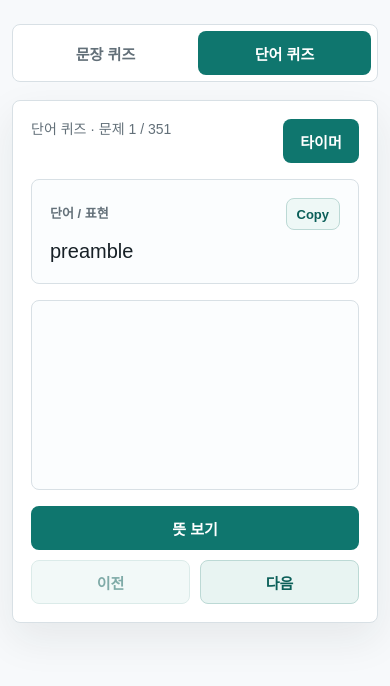
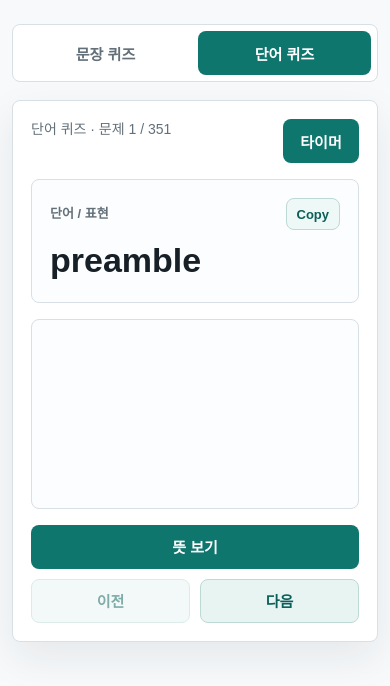
Before and after one commit to hye-w-on/en-quiz-app, a React (Vite) app: page / in a window 390 px wide. Both pictures are taken after a click on the button "단어 퀴즈". Shown: the top 686 px of the page. Built offline with nearby package versions, Linux system fonts and the light colour scheme.

Commit message:
Improve word quiz copy and typography

```diff
--- a/src/App.tsx
+++ b/src/App.tsx
@@ -233,12 +233,12 @@ function App() {
                 {copiedText === currentWord.term ? "Copied" : "Copy"}
               </button>
             </div>
-            <p className="sentence">{currentWord.term}</p>
+            <p className="sentence word-term">{currentWord.term}</p>
           </div>
 
           <div className={wordAnswerVisible ? "answer-box" : "answer-box is-hidden"}>
             <p className="label">뜻</p>
-            <p className="answer">{currentWord.meaning}</p>
+            <p className="answer word-meaning">{currentWord.meaning}</p>
           </div>
 
           <div className="controls word-controls">
--- a/src/styles.css
+++ b/src/styles.css
@@ -259,6 +259,16 @@ button.copy-button:hover {
   overflow-wrap: anywhere;
 }
 
+.word-term {
+  font-size: 36px;
+  font-weight: 700;
+}
+
+.word-meaning {
+  font-size: 28px;
+  line-height: 1.45;
+}
+
 .controls,
 .original-controls {
   display: flex;
@@ -320,6 +330,14 @@ button.copy-button:hover {
     font-size: 20px;
   }
 
+  .word-term {
+    font-size: 34px;
+  }
+
+  .word-meaning {
+    font-size: 27px;
+  }
+
   .controls {
     display: grid;
     grid-template-columns: 1fr 1fr;
```
